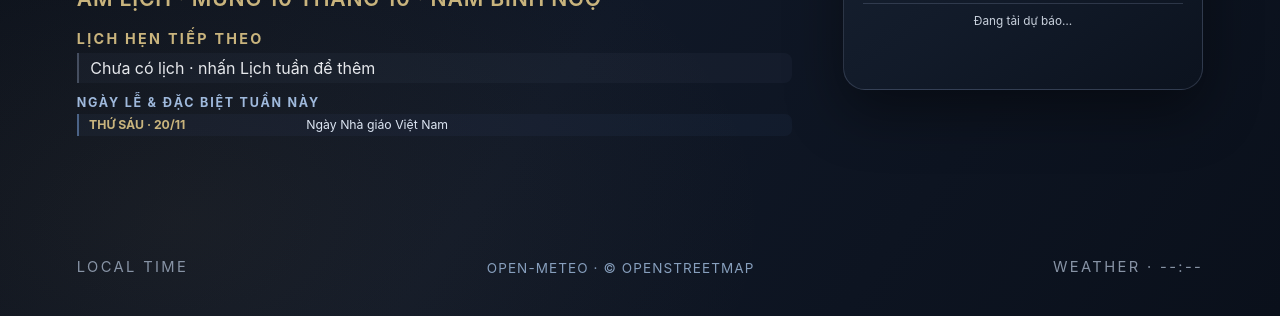
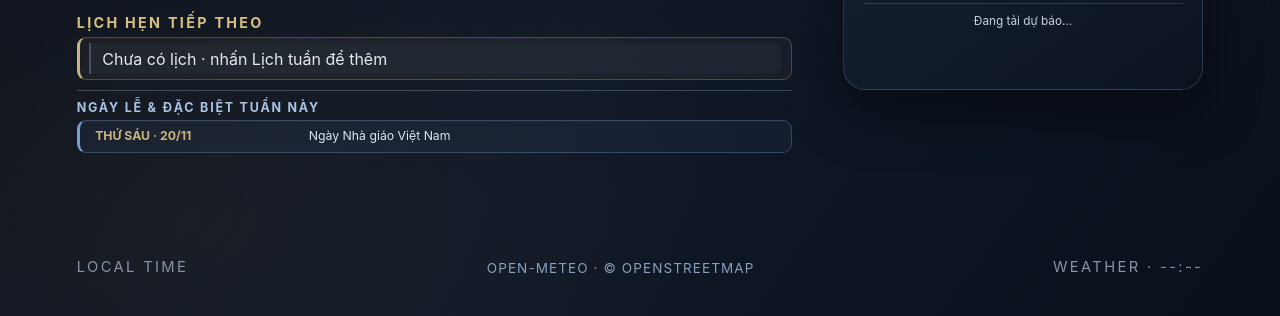
Before and after one commit to nhatvubigc/IPad-clock, a plain HTML site: page index.html in a window 1280 px wide. Shown: the part 484-800 px from the top of the page. Drawn offline with Linux system fonts and the light colour scheme.

Commit message:
Separate appointment and holiday cards

```diff
--- a/index.html
+++ b/index.html
@@ -794,3 +794,13 @@ setInterval(loadWeather, 15 * 60 * 1000);
   render(); window.setInterval(render,60000);
 })();
 </script>
+
+<style id="weekly-cards-style">
+.upcoming-title{margin:2.1vh 0 .75vh;color:#d8bf82}
+.upcoming-list{min-height:3.5vh;padding:.65vh .7vw;border:1px solid rgba(201,180,125,.30);border-left:3px solid #c9b47d;border-radius:9px;background:rgba(201,180,125,.055);box-shadow:inset 0 1px 0 rgba(255,255,255,.025)}
+.special-title{margin:1.2vh 0 .65vh;padding-top:1.15vh;border-top:1px solid rgba(159,185,220,.30);color:#a9c3e6}
+.special-list{min-height:3.5vh;padding:.55vh .7vw;border:1px solid rgba(118,156,211,.32);border-left:3px solid #769cd3;border-radius:9px;background:rgba(78,112,165,.10);box-shadow:inset 0 1px 0 rgba(255,255,255,.035)}
+.special-row{padding:.45vh .5vw;border-left:0;border-radius:0;background:transparent}
+.special-empty{padding:.4vh .5vw}
+@media(orientation:portrait){.upcoming-list,.special-list{padding:.65vh 1.5vw}.special-title{margin-top:1vh;padding-top:.8vh}.special-row{padding:.45vh 1vw}}
+</style>
```
